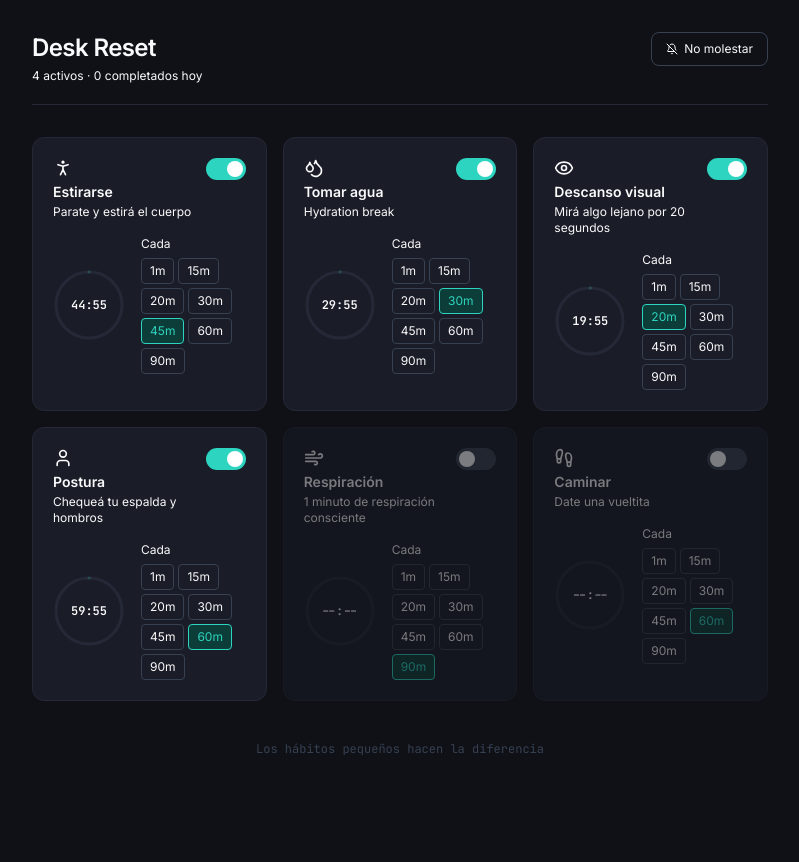
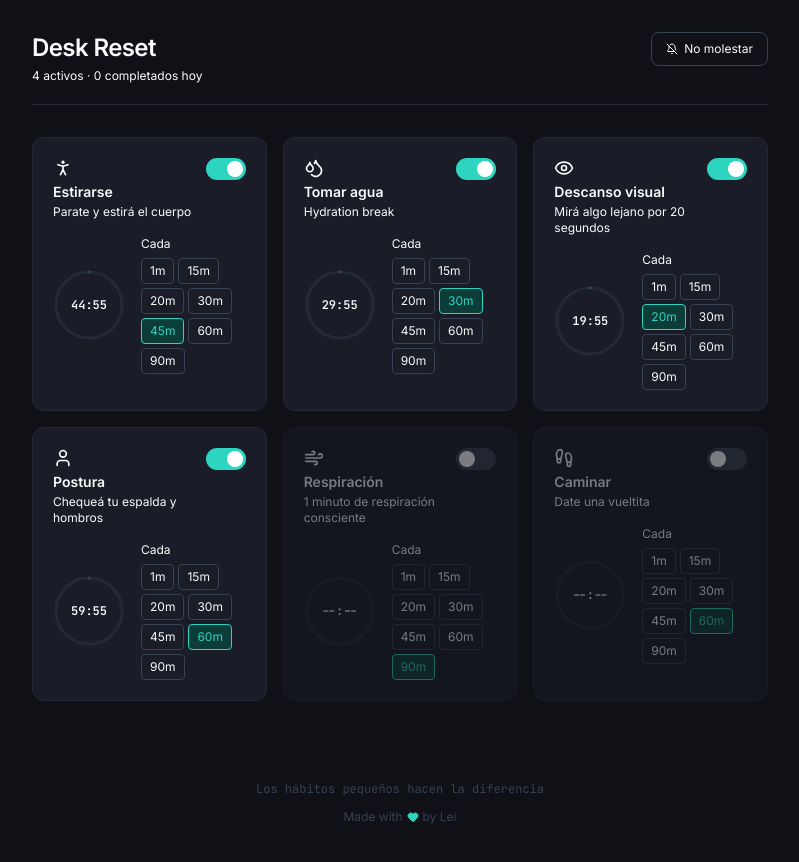
Before and after one commit to leisosag/desk-reset, a React (Vite) app: page / in a window 1280 px wide. Shown: the top 862 px of the page, without its empty margins (240-1039 px from the left). Before the commit the page ends 821 px from the top, so only its background shows below. Built offline with nearby package versions, Linux system fonts and the light colour scheme.

Commit message:
feat: add custom footer

```diff
--- a/src/App.jsx
+++ b/src/App.jsx
@@ -2,7 +2,7 @@ import { HABITS } from './data/habits';
 import { useHabits } from './hooks/useHabits';
 import HabitCard from './components/HabitCard';
 import NotificationBanner from './components/NotificationBanner';
-import { Bell, BellOff } from 'lucide-react';
+import { Bell, BellOff, Heart } from 'lucide-react';
 
 export default function App() {
   const {
@@ -78,9 +78,12 @@ export default function App() {
           </div>
         </main>
 
-        <footer className="mt-10 text-center">
+        <footer className="mt-20 text-center">
           <p className="font-mono text-xs text-border-muted">
             Los hábitos pequeños hacen la diferencia
+          </p>
+          <p className="text-xs text-border-muted mt-3 flex items-center justify-center gap-1">
+            Made with <Heart className="size-3 text-teal fill-teal" /> by Lei
           </p>
         </footer>
       </div>
```
